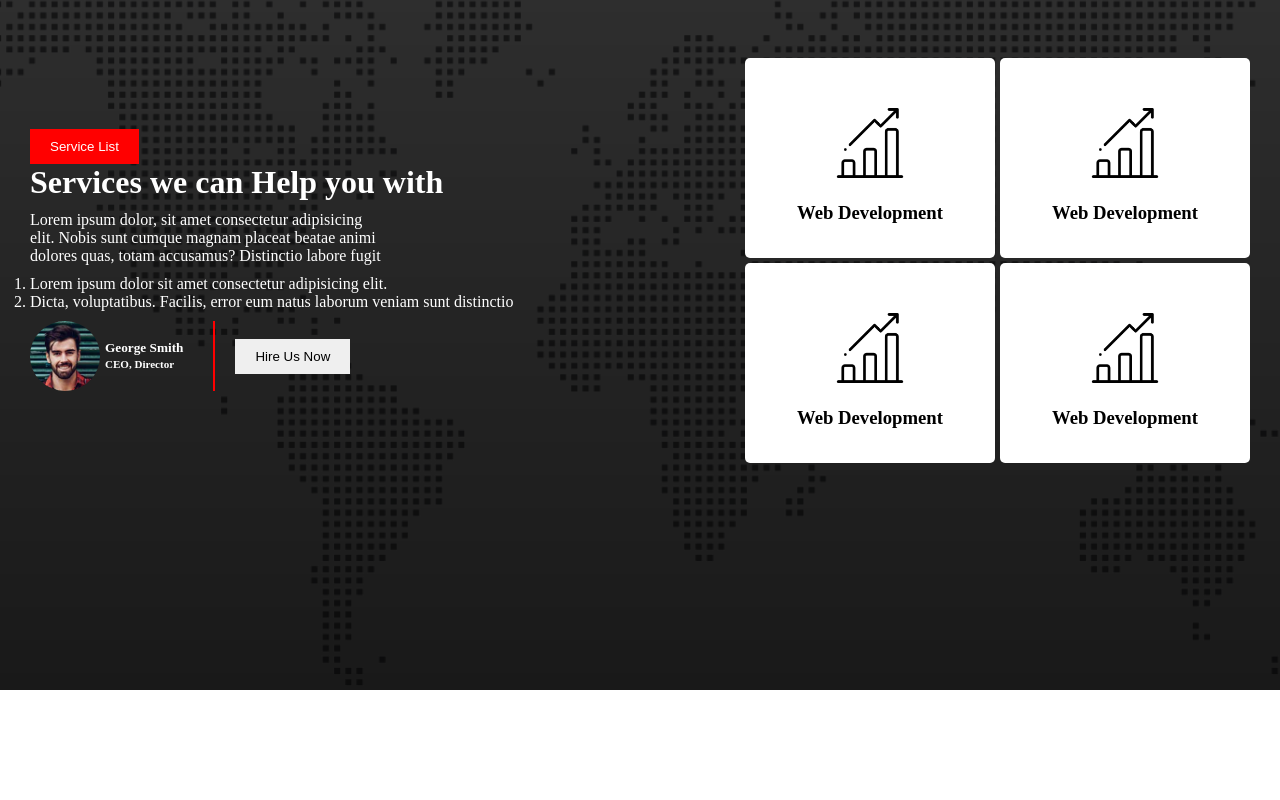
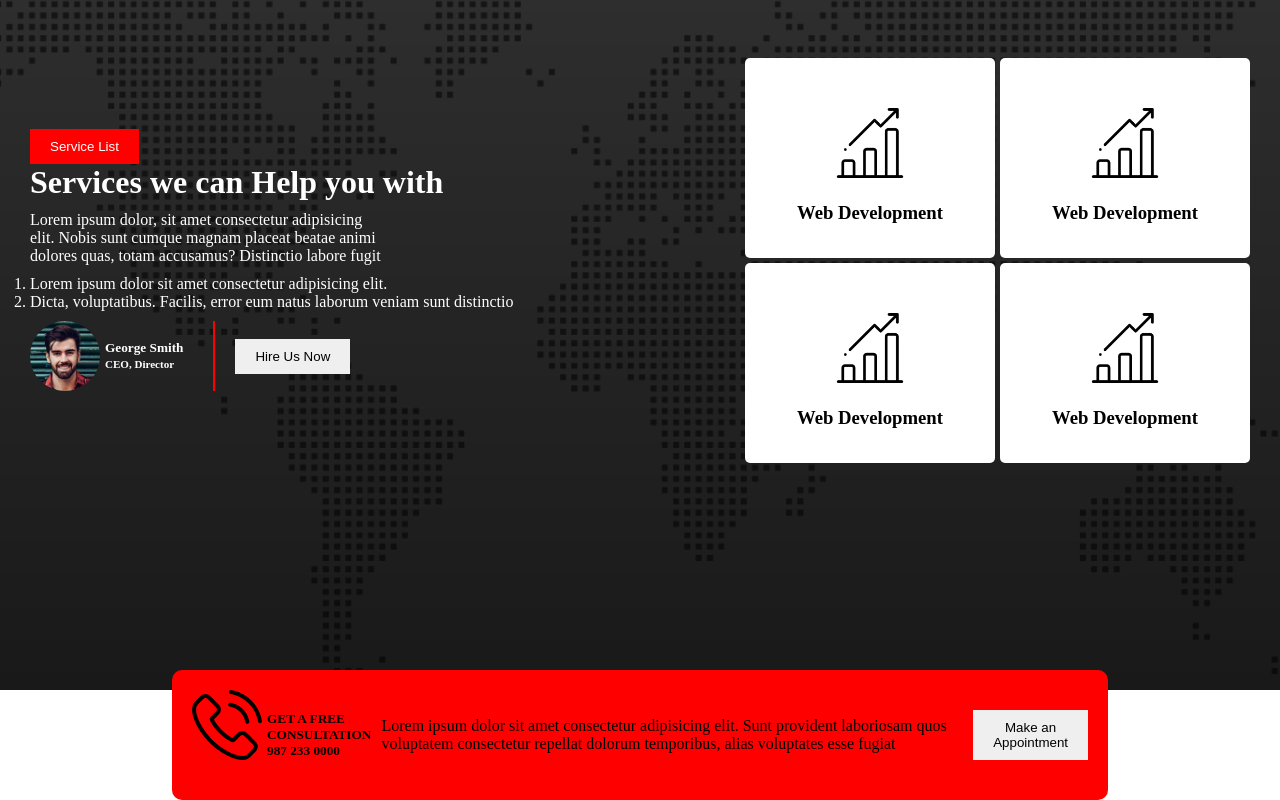
Before and after one commit to Maasuuum/digital-agency-site, a plain HTML site: page index.html in a window 1280 px wide. Shown: the part 1039-1839 px from the top of the page. Before the commit the page ends 1729 px from the top, so only its background shows below. Drawn offline with Linux system fonts and the light colour scheme.

Commit message:
appointment section added

```diff
--- a/index.html
+++ b/index.html
@@ -75,6 +75,22 @@
                 </div>
             </div>
         </div>
+        <div class="appointment-container">
+            <div class="phone-call">
+                <img class="icon" src="styles/asset/icons/phone-call.png" alt="">
+                <h5>
+                    GET A FREE CONSULTATION <br>987 233 0000
+                </h5>
+            </div>
+            <div class="appointment-description">
+                <p>
+                    Lorem ipsum dolor sit amet consectetur adipisicing elit. Sunt provident laboriosam quos voluptatem consectetur repellat dolorum temporibus, alias voluptates esse fugiat
+                </p>
+            </div>
+            <div class="appointment-btn">
+                <button class="btn">Make an Appointment</button>
+            </div>
+        </div>
     </main>
     <footer></footer>
 </body>
--- a/styles/styles.css
+++ b/styles/styles.css
@@ -113,3 +113,22 @@
     border-right: 2px solid red;
     padding-right: 30px;
 }
+.phone-call{
+    display: flex;
+    align-items: center;
+    gap: 5px;
+}
+.appointment-container{
+    display: flex;
+    justify-content: space-around;
+    width: 70%;
+    margin: auto;
+    padding: 20px;
+    background-color: red;
+    border-radius: 10px;
+    align-items: center;
+    margin-top: -20px;
+    gap: 10px;
+    /* color: white; */
+
+}
```
